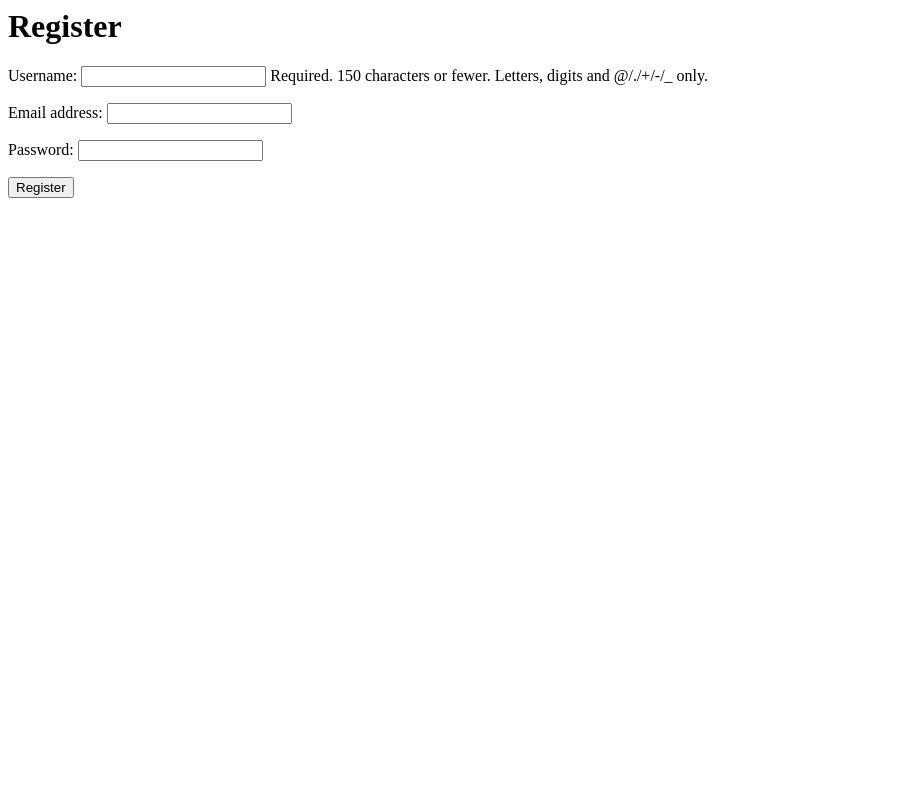
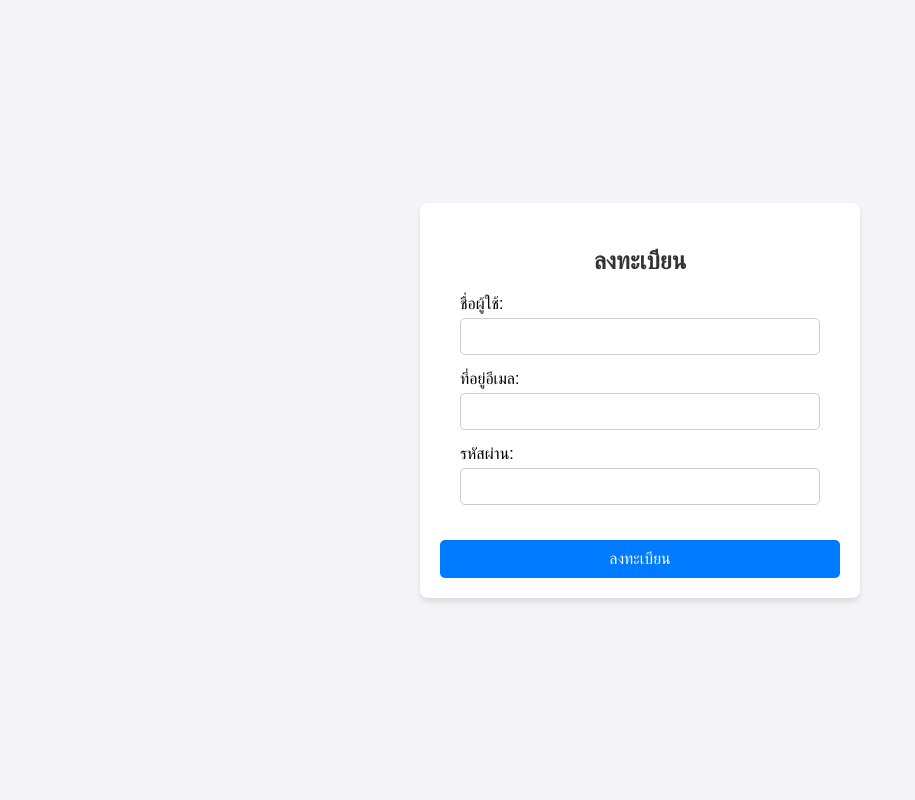
Before and after one commit to MrPaiPai/STCAM, a Django app: page /register/ in a window 1280 px wide. Shown: the whole page, without its empty margins (0-915 px from the left). Run offline with Django 4.2, Linux system fonts and the light colour scheme.

Commit message:
Update css Register , Login

```diff
--- a/myapp/forms.py
+++ b/myapp/forms.py
@@ -9,6 +9,13 @@ class StudentRegisterForm(forms.ModelForm):
         widgets = {
             'password': forms.PasswordInput(),
         }
+
+    def save(self, commit=True):
+        user = super().save(commit=False)
+        user.user_type = 'student'  # ตั้งค่า user_type เป็น student
+        if commit:
+            user.save()
+        return user
 
 # ฟอร์มสำหรับแอดมินลงทะเบียน
 class AdminRegisterForm(forms.ModelForm):
@@ -23,10 +30,10 @@ class AdminRegisterForm(forms.ModelForm):
 class ActivityForm(forms.ModelForm):
     class Meta:
         model = Activity
-        fields = ['name', 'description', 'date']  # ชื่อ, รายละเอียด, และวันที่ของกิจกรรม
+        fields = ['name', 'description', 'date']
 
 # ฟอร์มสำหรับอัปโหลดรูปภาพกิจกรรม
 class ActivityImageForm(forms.ModelForm):
     class Meta:
         model = ActivityImage
-        fields = ['image']  # ฟิลด์สำหรับรูปภาพ
+        fields = ['image']
--- a/myapp/urls.py
+++ b/myapp/urls.py
@@ -2,11 +2,13 @@ from django.urls import path
 from . import views
 
 urlpatterns = [
-    path('', views.index, name='index'),
-    path('register/', views.register, name='register'),
-    path('login/', views.login_view, name='login'),
-    path('add-activity/', views.add_activity, name='add_activity'),
-    path('join-activity/<int:activity_id>/', views.join_activity, name='join_activity'),
-    path('activities/', views.activity_list, name='activity_list'),
-    path('participation-report/', views.participation_report, name='participation_report'),  # เพิ่มเส้นทางนี้
+    path('', views.index, name='index'),  # หน้าแรก
+    path('register/', views.register, name='register'),  # ลงทะเบียน
+    path('login/', views.login_view, name='login'),  # เข้าสู่ระบบ
+    path('add-activity/', views.add_activity, name='add_activity'),  # เพิ่มกิจกรรม
+    path('join-activity/<int:activity_id>/', views.join_activity, name='join_activity'),  # เข้าร่วมกิจกรรม
+    path('activities/', views.activity_list, name='activity_list'),  # แสดงรายการกิจกรรมทั้งหมด
+    path('participation-report/', views.participation_report, name='participation_report'),  # รายงานการเข้าร่วม
+    # เส้นทางเพิ่มเติม
+    path('my-activities/', views.my_activities, name='my_activities'),  # หน้ากิจกรรมที่ผู้ใช้เข้าร่วม
 ]
--- a/myapp/views.py
+++ b/myapp/views.py
@@ -4,6 +4,8 @@ from django.contrib.auth.forms import AuthenticationForm
 from django.contrib.auth.decorators import login_required, user_passes_test
 from .forms import StudentRegisterForm, AdminRegisterForm, ActivityForm
 from .models import Activity, ActivityImage, Participation
+from django.forms import modelformset_factory
+from .forms import ActivityForm, ActivityImageForm
 
 # ฟังก์ชันตรวจสอบว่าเป็น admin หรือไม่
 def is_admin(user):
@@ -16,20 +18,17 @@ def index(request):
 # ฟังก์ชันสำหรับการลงทะเบียนผู้ใช้
 def register(request):
     if request.method == 'POST':
-        user_type = request.POST.get('user_type')  # รับ user type (student หรือ admin)
-        if user_type == 'student':
-            form = StudentRegisterForm(request.POST)
-        else:
-            form = AdminRegisterForm(request.POST)
+        form = StudentRegisterForm(request.POST)
         if form.is_valid():
             user = form.save(commit=False)
-            user.user_type = user_type  # กำหนด user type
+            user.user_type = 'student'  # กำหนด user_type เป็น student
             user.save()
-            login(request, user)  # ล็อกอินอัตโนมัติหลังสมัคร
-            return redirect('index')  # กลับไปหน้าแรก
+            login(request, user)
+            return redirect('index')
     else:
-        form = StudentRegisterForm()  # ค่าเริ่มต้นเป็น student form
+        form = StudentRegisterForm()
     return render(request, 'register.html', {'form': form})
+
 
 # ฟังก์ชันสำหรับการเข้าสู่ระบบ
 def login_view(request):
@@ -91,3 +90,30 @@ def activity_list(request):
 def participation_report(request):
     participations = Participation.objects.select_related('activity', 'student')  # ดึงข้อมูลการเข้าร่วม
     return render(request, 'participation_report.html', {'participations': participations})
+
+@login_required
+def my_activities(request):
+    activities = Participation.objects.filter(student=request.user)
+    return render(request, 'my_activities.html', {'activities': activities})
+
+@user_passes_test(is_admin)
+def add_activity(request):
+    ImageFormSet = modelformset_factory(ActivityImage, form=ActivityImageForm, extra=3)
+    if request.method == 'POST':
+        activity_form = ActivityForm(request.POST)
+        formset = ImageFormSet(request.POST, request.FILES, queryset=ActivityImage.objects.none())
+        if activity_form.is_valid() and formset.is_valid():
+            activity = activity_form.save(commit=False)
+            activity.created_by = request.user
+            activity.save()
+
+            for form in formset.cleaned_data:
+                if form:
+                    image = form['image']
+                    ActivityImage.objects.create(activity=activity, image=image)
+
+            return redirect('index')
+    else:
+        activity_form = ActivityForm()
+        formset = ImageFormSet(queryset=ActivityImage.objects.none())
+    return render(request, 'add_activity.html', {'activity_form': activity_form, 'formset': formset})
--- /dev/null
+++ b/static/css/style.css
@@ -0,0 +1,73 @@
+/* style.css */
+
+/* ปรับพื้นหลังของหน้า */
+body {
+    font-family: Arial, sans-serif;
+    background-color: #f4f4f9;
+    display: flex;
+    justify-content: center;
+    align-items: center;
+    min-height: 100vh;
+    margin: 0;
+}
+
+/* สไตล์ของกล่องฟอร์ม */
+.card {
+    background-color: #fff;
+    border-radius: 8px;
+    box-shadow: 0 4px 6px rgba(0, 0, 0, 0.1);
+    padding: 20px;
+    max-width: 400px;
+    width: 100%;
+    text-align: center;
+}
+
+.card h3 {
+    font-size: 1.5rem;
+    color: #333;
+    margin-bottom: 20px;
+}
+
+/* สไตล์ของฟอร์ม */
+form {
+    width: 100%;
+}
+
+.form-group {
+    display: flex;
+    flex-direction: column;
+    align-items: center; /* ทำให้ข้อความและ input อยู่ตรงกลาง */
+    width: 100%; /* ขยายให้ input ครอบคลุมพื้นที่ */
+    margin-bottom: 15px;
+}
+
+.form-group label {
+    text-align: left;
+    width: 90%; /* ขยายความกว้างของ label */
+    margin-bottom: 5px; /* เพิ่มระยะห่างระหว่าง label กับ input */
+}
+
+.form-group input {
+    width: 90%; /* ขยาย input ให้กว้าง */
+    padding: 10px;
+    border: 1px solid #ccc;
+    border-radius: 5px;
+    box-sizing: border-box; /* ปรับขนาดให้รวม padding */
+}
+
+/* สไตล์ของปุ่ม */
+button.btn {
+    width: 100%;
+    padding: 10px;
+    background-color: #007bff;
+    color: #fff;
+    border: none;
+    border-radius: 5px;
+    cursor: pointer;
+    font-size: 1rem;
+    margin-top: 20px;
+}
+
+button.btn:hover {
+    background-color: #0056b3;
+}
--- a/templates/activity_list.html
+++ b/templates/activity_list.html
@@ -16,8 +16,7 @@
                 <button type="submit">เข้าร่วม</button>
             </form>
 
-            <a href="/index/" class="btn">กลับไปที่หน้ากิจกรรมทั้งหมด</a>
-
+            <a href="{% url 'index' %}" class="btn btn-primary">กลับหน้าหลัก</a>
 
         </td>
     </tr>
--- a/templates/register.html
+++ b/templates/register.html
@@ -1,6 +1,32 @@
-<h1>Register</h1>
-<form method="post">
-    {% csrf_token %}
-    {{ form.as_p }}
-    <button type="submit">Register</button>
-</form>
+{% load static %}
+<!DOCTYPE html>
+<html lang="en">
+<head>
+    <meta charset="UTF-8">
+    <meta name="viewport" content="width=device-width, initial-scale=1.0">
+    <title>ลงทะเบียน</title>
+    <!-- เชื่อมต่อไฟล์ CSS -->
+    <link rel="stylesheet" href="{% static 'css/style.css' %}">
+</head>
+<body>
+    <div class="card">
+        <h3>ลงทะเบียน</h3>
+        <form method="post">
+            {% csrf_token %}
+            <div class="form-group">
+                <label for="id_username">ชื่อผู้ใช้:</label>
+                {{ form.username }}
+            </div>
+            <div class="form-group">
+                <label for="id_email">ที่อยู่อีเมล:</label>
+                {{ form.email }}
+            </div>
+            <div class="form-group">
+                <label for="id_password">รหัสผ่าน:</label>
+                {{ form.password }}
+            </div>
+            <button type="submit" class="btn">ลงทะเบียน</button>
+        </form>
+    </div>
+</body>
+</html>
```
Also changed, not shown: config/settings.py (+11 -1 lines), myapp/models.py (+50 -16 lines), templates/add_activity.html (+6 -15 lines), templates/index.html (+25 -1 lines), templates/login.html (+29 -6 lines), db.sqlite3.
